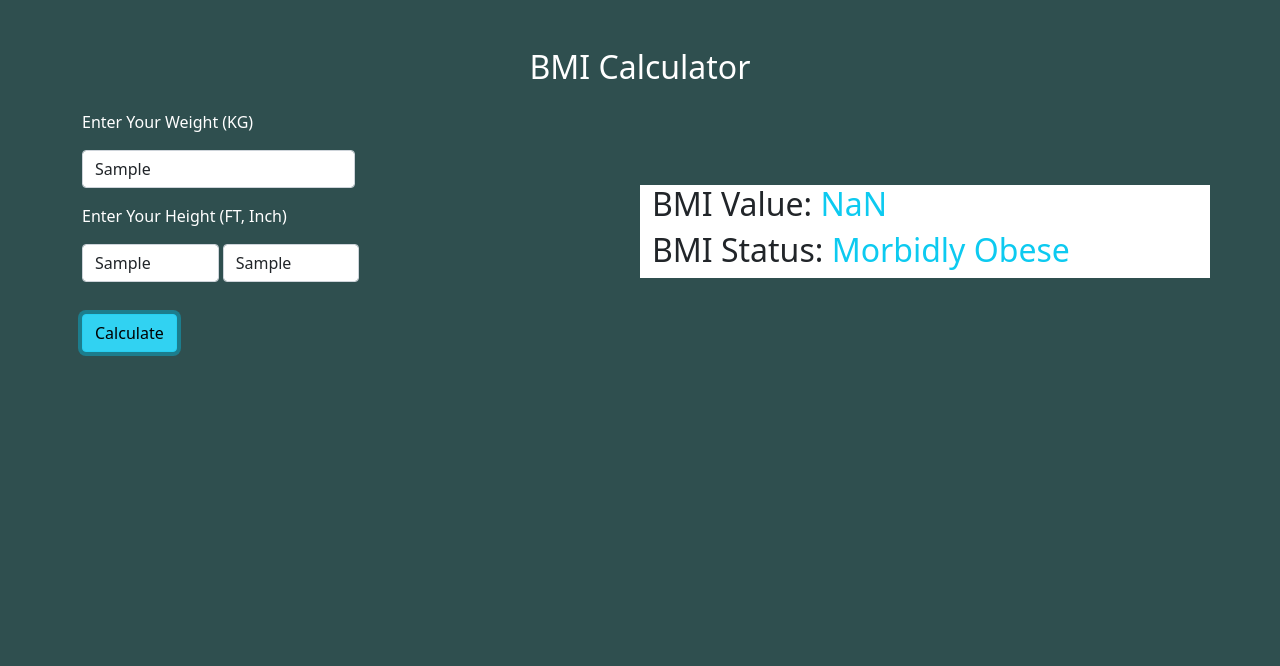
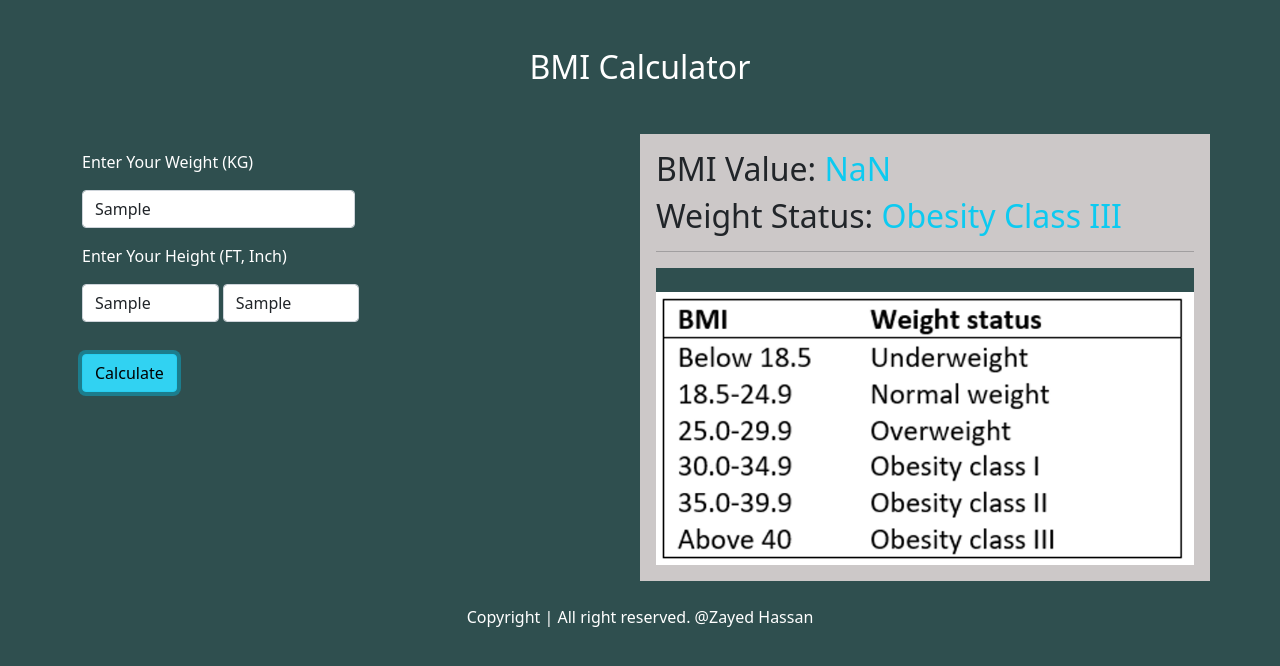
Before and after one commit to z4yed/bmi-calculator, a plain HTML site: page index.html in a window 1280 px wide. Both pictures are taken after typing "Sample", "Sample", "Sample" into the empty fields and a click on the button "Calculate". Drawn offline with nearby package versions, Linux system fonts and the light colour scheme.

Commit message:
BMI Category image added.

```diff
--- a/index.html
+++ b/index.html
@@ -25,7 +25,7 @@
     <main>
         <h2 class="text-center text-white mt-5">BMI Calculator</h2>
 
-        <div class="row">
+        <div class="row mt-5">
             <div class="col-12 col-md-6 ">
                 <section class="text-white">
                     <div class="my-3">
@@ -37,18 +37,28 @@
                         <input type="text" id="height-inch" class="form-control w-25 my-3 d-inline" style="width: 10%;">
                         <br>
                         <button onclick="calculateBMI()" class="btn btn-info mt-3">Calculate</button>
-                        <button id="error-msg" class="btn btn-danger mt-3 d-none" disabled>X Incorrect Input. All Input must be Positive Integer</button>
+                        <button id="error-msg" class="btn btn-danger mt-3 d-none" disabled>X Incorrect Input. Weight &
+                            Height Must be positive. </button>
                     </div>
                 </section>
             </div>
-            <div class="col-12 col-md-6 my-auto" style="background: white;">
-                    <h2>BMI Value: <span id="bmi-value" class="text-info"> - </span> </h2>
-                    <h2>BMI Status: <span id="bmi-status" class="text-info"> - </span> </h2>
+            <div class="col-12 col-md-6 my-auto p-3" style="background: rgb(204, 200, 200);">
+                <h2>BMI Value: <span id="bmi-value" class="text-info"> - </span> </h2>
+                <h2>Weight Status: <span id="bmi-status" class="text-info"> - </span> </h2>
+
+                <hr>
+                <div style="background-color: darkslategray;">
+                    <img src="images/bmi.png" class="img-fluid mt-4" alt="">
+                </div>
             </div>
 
         </div>
 
     </main>
+
+    <footer>
+        <p class="text-center text-white mt-4 mb-0">Copyright | All right reserved.  @Zayed Hassan</p>
+    </footer>
 
     <!-- Option 1: Bootstrap Bundle with Popper -->
     <script src="https://cdn.jsdelivr.net/npm/bootstrap@5.0.2/dist/js/bootstrap.bundle.min.js"
--- a/main.js
+++ b/main.js
@@ -47,13 +47,13 @@ const  getStatus = (bmi) => {
         return "Overweight";
     }
     else if (bmi >= 30 && bmi <= 34.9) {
-        return "Obese";
+        return "Obesity Class I";
     }
     else if (bmi >= 35 && bmi <= 39.9) {
-        return "Severely Obese";
+        return "Obesity Class II";
     }
     else {
-        return "Morbidly Obese";
+        return "Obesity Class III";
     }
 }
 
```
